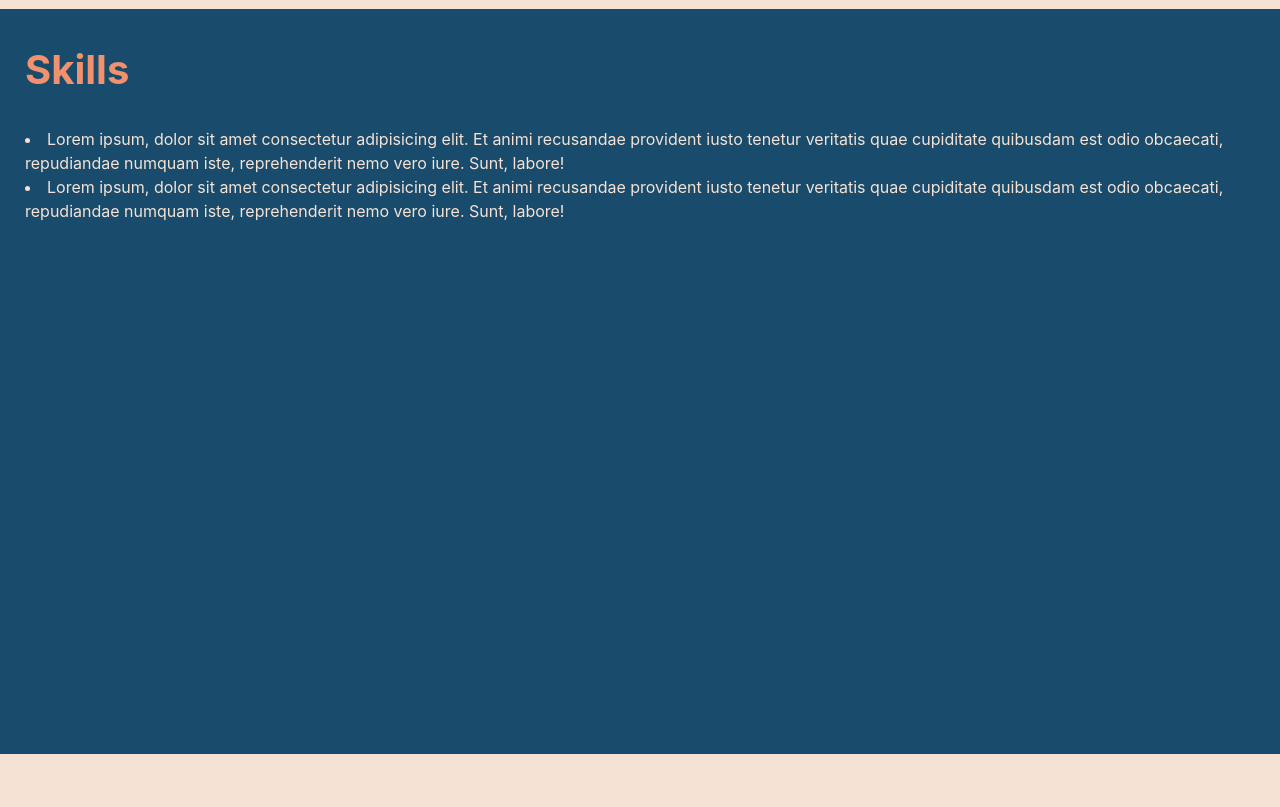
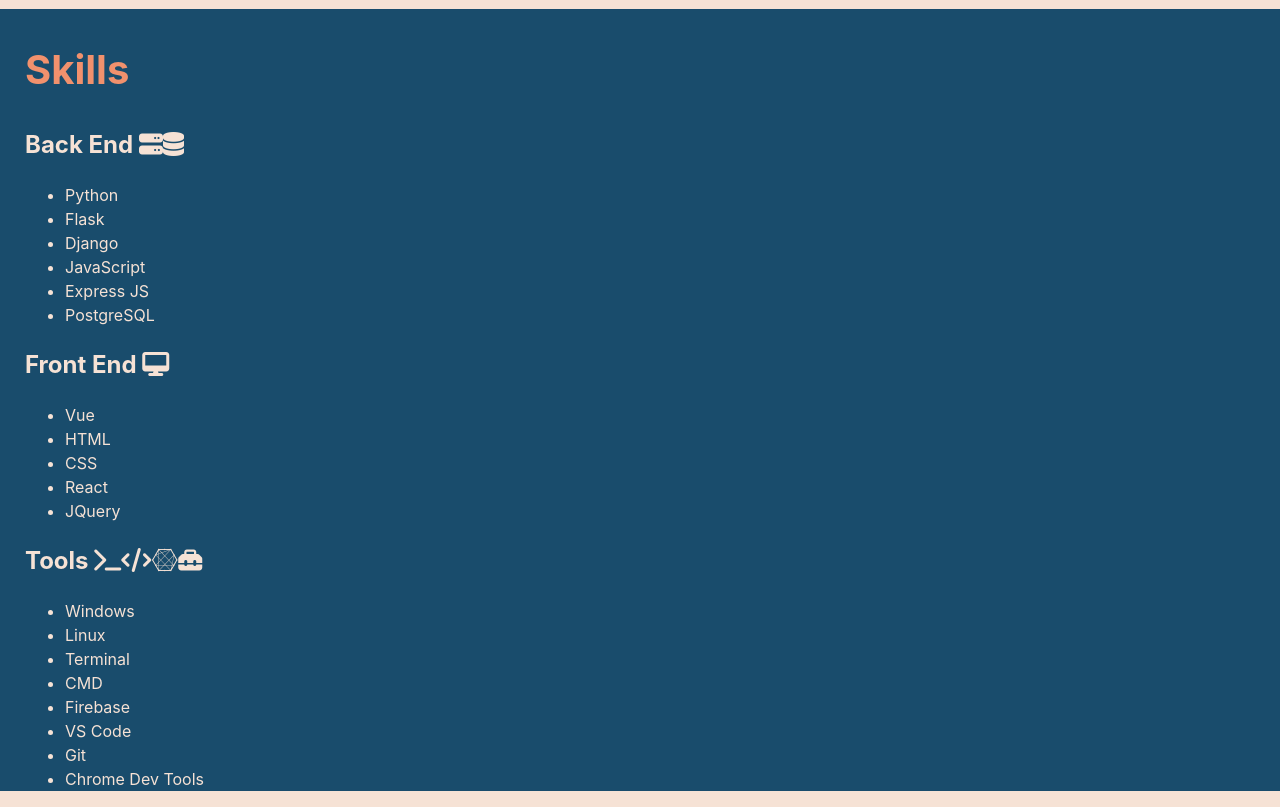
Before and after one commit to rdawson46/vue-portfolio, a Vue app: page / in a window 1280 px wide. Shown: the part 3120-3927 px from the top of the page. Before the commit the page ends 3874 px from the top, so only its background shows below. Built offline with nearby package versions, Linux system fonts and the light colour scheme.

Commit message:
basics for skills

```diff
--- a/src/components/Skills.vue
+++ b/src/components/Skills.vue
@@ -3,8 +3,54 @@
 <template>
     <div class="section">
         <h1>Skills</h1>
-        <li>Lorem ipsum, dolor sit amet consectetur adipisicing elit. Et animi recusandae provident iusto tenetur veritatis quae cupiditate quibusdam est odio obcaecati, repudiandae numquam iste, reprehenderit nemo vero iure. Sunt, labore!</li>
-        <li>Lorem ipsum, dolor sit amet consectetur adipisicing elit. Et animi recusandae provident iusto tenetur veritatis quae cupiditate quibusdam est odio obcaecati, repudiandae numquam iste, reprehenderit nemo vero iure. Sunt, labore!</li>
+
+        <div class="field">
+            <h2>
+                Back End
+                <i class="fa-solid fa-server"></i>
+                <i class="fa-solid fa-database"></i>
+            </h2>
+            <ul>
+                <li>Python</li>
+                <li>Flask</li>
+                <li>Django</li>
+                <li>JavaScript</li>
+                <li>Express JS</li>
+                <li>PostgreSQL</li>
+            </ul>
+        </div>
+        <div class="field">
+            <h2>
+                Front End
+                <i class="fa-solid fa-desktop"></i>
+            </h2>
+            <ul>
+                <li>Vue</li>
+                <li>HTML</li>
+                <li>CSS</li>
+                <li>React</li>
+                <li>JQuery</li>
+            </ul>
+        </div>
+        <div class="field">
+            <h2>
+                Tools
+                <i class="fa-solid fa-terminal"></i>
+                <i class="fa-solid fa-code"></i>
+                <i class="fa-brands fa-connectdevelop"></i>
+                <i class="fa-solid fa-toolbox"></i>
+            </h2>
+            <ul>
+                <li>Windows</li>
+                <li>Linux</li>
+                <li>Terminal</li>
+                <li>CMD</li>
+                <li>Firebase</li>
+                <li>VS Code</li>
+                <li>Git</li>
+                <li>Chrome Dev Tools</li>
+            </ul>
+        </div>
     </div>
 </template>
 
```
